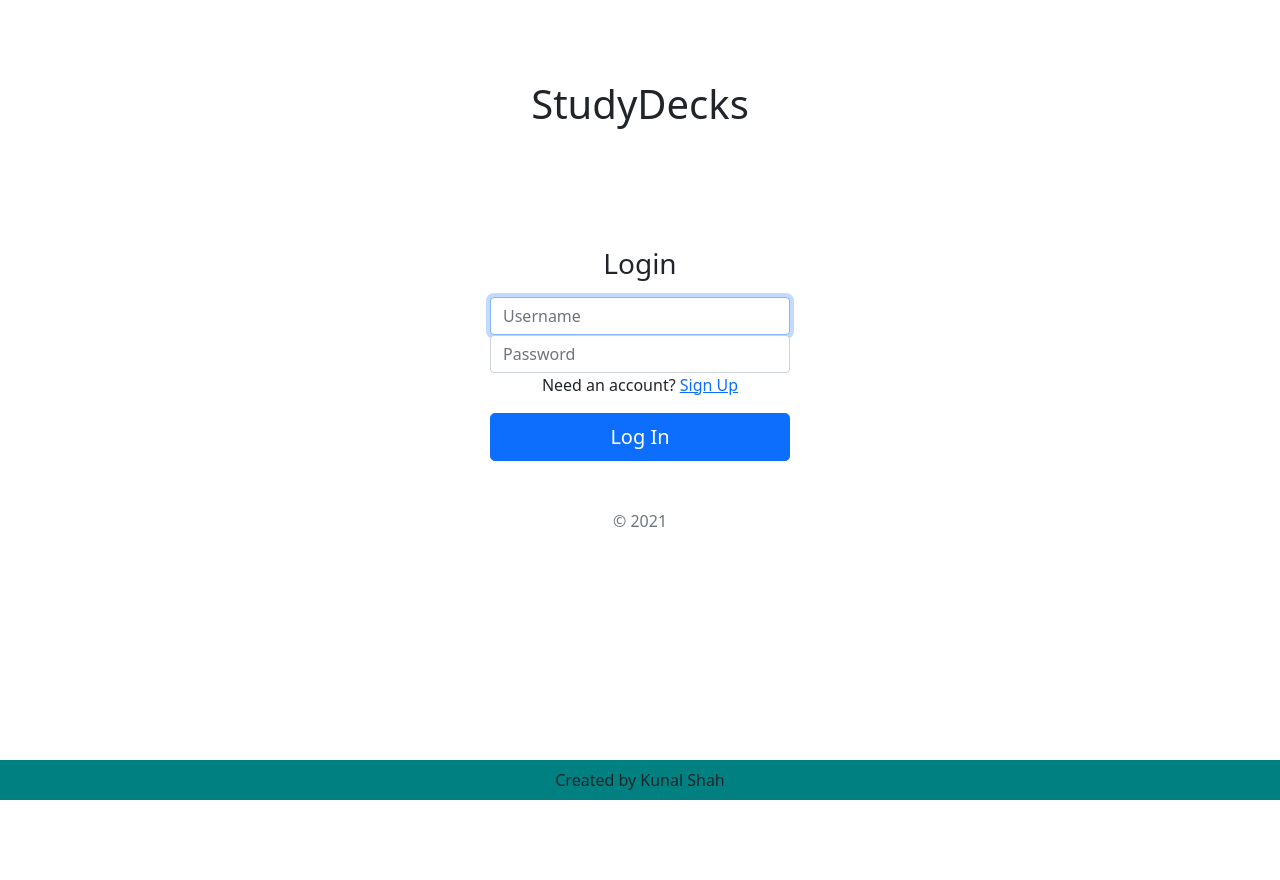
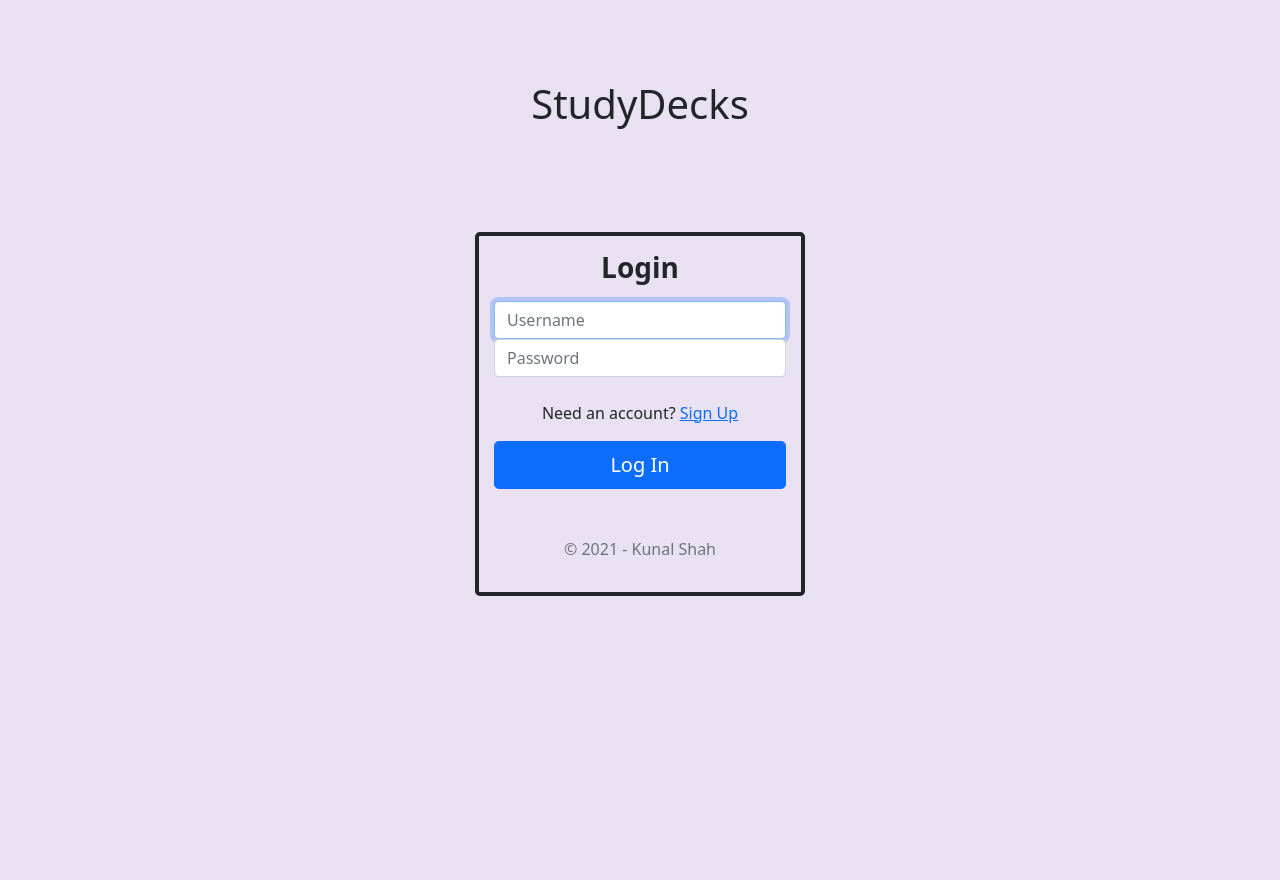
Before and after one commit to kdshah6593/study-decks-frontend, a PHP site: page / in a window 1280 px wide. Run offline with PHP 8.4, Linux system fonts and the light colour scheme.

Commit message:
footer, form css

```diff
--- a/index.html
+++ b/index.html
@@ -12,35 +12,35 @@
         <!-- Initial Login Screen, hide this after click button to login -->
         <div id="login-form-div" class="text-center">
             <h1 id="page-header">StudyDecks</h1>
-            <form id="login-form" class="form-signin">
-                <h1 class="h3 mb-3 fw-normal">Login</h1>
+            <form id="login-form" class="form-signin border border-4 rounded-3 border-dark">
+                <h1 class="h3 mb-3 fw-bold">Login</h1>
 
                 <label for="username" class="visually-hidden">Username</label>
                 <input type="text" id="login-username" class="form-control" placeholder="Username" required autofocus>
 
                 <label for="password" class="visually-hidden">Password</label>
                 <input type="password" id="login-password" class="form-control" placeholder="Password" required autofocus>
-
+                <br>
                 <p>Need an account? <span><a id="signup-link" href="#">Sign Up</a></span></p>
                 <button type="submit" class="w-100 btn btn-lg btn-primary">Log In</button>
-                <p class="mt-5 mb-3 text-muted">© 2021</p>
+                <p class="mt-5 mb-3 text-muted">© 2021 - Kunal Shah</p>
             </form>
         </div>
         <!-- Sign Up Screen, hidden show if sign-up button clicked -->
         <div id="signup-form-div" class="text-center" hidden>
             <h1 id="page-header">StudyDecks</h1>
-            <form id="signup-form" class="form-signin">
-                <h1 class="h3 mb-3 fw-normal">Sign Up</h1>
+            <form id="signup-form" class="form-signin border border-4 rounded-3 border-dark">
+                <h1 class="h3 mb-3 fw-bold">Sign Up</h1>
 
                 <label for="username" class="visually-hidden">Username</label>
                 <input type="text" id="signup-username" class="form-control" placeholder="Username" required autofocus>
 
                 <label for="password" class="visually-hidden">Password</label>
                 <input type="password" id="signup-password" class="form-control" placeholder="Password" required autofocus>
-
+                <br>
                 <p>Already have an account? <span><a id="login-link" href='#'>Log In</a></span></p>
                 <button type="submit" class="w-100 btn btn-lg btn-primary">Sign Up</button>
-                <p class="mt-5 mb-3 text-muted">© 2021</p>
+                <p class="mt-5 mb-3 text-muted">© 2021 - Kunal Shah</p>
             </form>
         </div>
 
@@ -51,20 +51,26 @@
                 <div id="left-container" class="container col-2">
                     <div id='decks-list-div'>
                         <h4 id="deck-title" class="text-center">Your Decks</h4>
-                        <button id='new-deck-btn' class="btn btn-sm btn-primary">New Deck</button>
-                        <button id='logout' class="btn btn-sm btn-danger" onclick="javascript:window.location.reload(true)">Logout</button>
-                        <br><br>
+                        <div class="d-flex justify-content-between">
+                            <button id='new-deck-btn' class="btn btn-sm btn-primary">New Deck</button>
+                            <button id='logout' class="btn btn-sm btn-danger" onclick="javascript:window.location.reload(true)">Logout</button>
+                        </div>
+                        <br>
                         <ul id='decks-list' class="list-unstyled list-group list-group-flush">
                             <li id='new-deck' style="display:none;">
                                 <form id='new-deck-form'>
                                     <input id='input-title' type='text' name='title' value="" placeholder="Enter Deck Title">
                                     <br>
-                                    <input id='create-deck-button' type='submit' name='deck-submit' value="Create New Deck">
+                                    <input id='create-deck-button' type='submit' class="btn btn-sm btn-primary" name='deck-submit' value="Create New Deck">
                                 </form>
                             </li>
+                            <br>
                         </ul>
 
                     </div>
+                    <footer class="footer fixed-bottom text-center">
+                        <span>Created by Kunal Shah</span>
+                    </footer>
                 </div>
 
                 <div id="right-container" class="container col-10">
@@ -87,9 +93,6 @@
 
             </div>
         </div>
-        <footer class="footer fixed-bottom text-center">
-            <span>Created by Kunal Shah</span>
-        </footer>
 
 
         <!--JS Scripts -->
--- a/style.css
+++ b/style.css
@@ -1,5 +1,6 @@
 html, body, #main-container {
     height: 100%;
+    background-color: #E9E0F1;
 }
 
 #main-container .row .col-2 {
@@ -15,7 +16,7 @@ html, body, #main-container {
 }
 
 #left-container {
-    background-color: #57545A;
+    background-color: #1D1C1E;
 }
 
 #flashcard-container {
@@ -69,11 +70,11 @@ li p {
 }
 
 .footer {
-    background-color: teal;
+    background-color: #E8F1E0;
     overflow: hidden;
-    position: fixed;
+    float: left;
     bottom: 0;
-    width: 100%;
+    width: 16.7%;
     padding: 8px 10px;
 }
 
@@ -81,12 +82,3 @@ li p {
     margin-top: 2vh;
     color: #fff;
 }
-
-#new-deck-btn {
-    display: inline-block;
-}
-
-#logout {
-    display: inline-block;
-    margin-left: 65px;
-}
```
